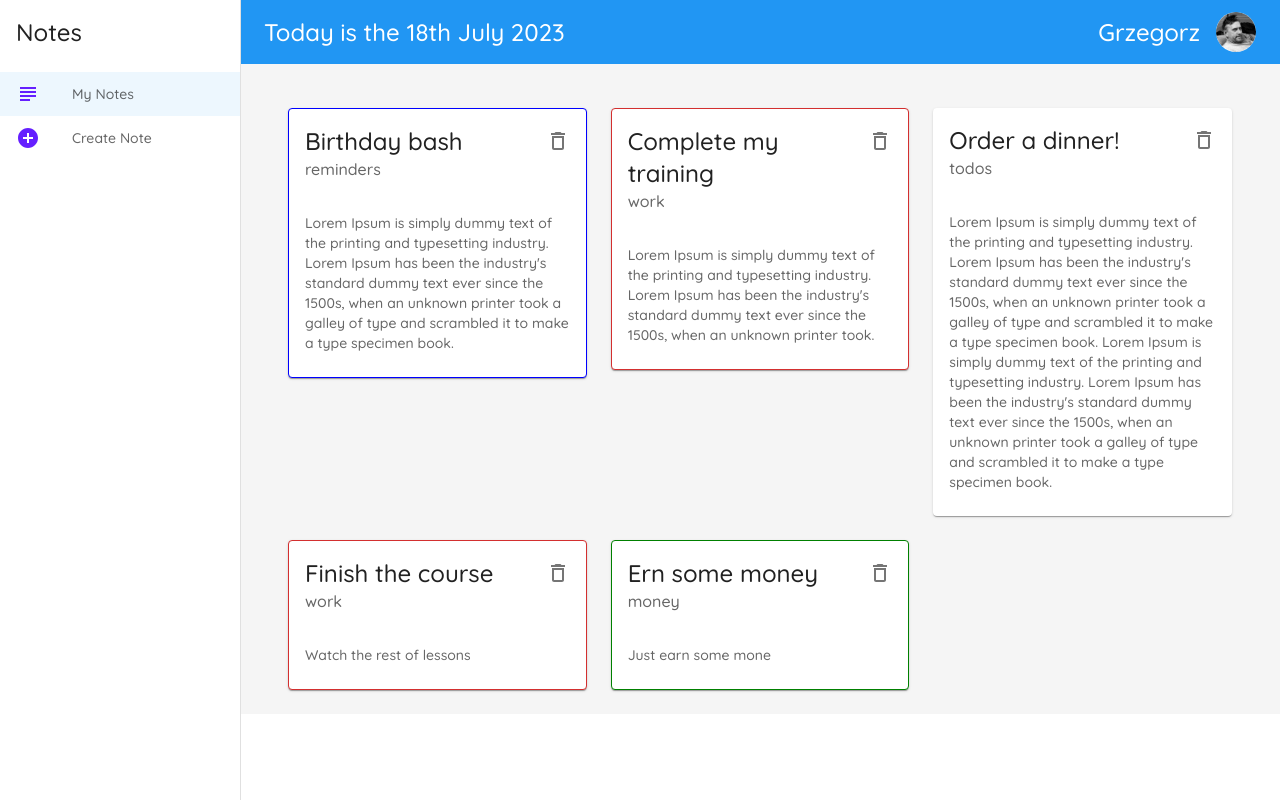
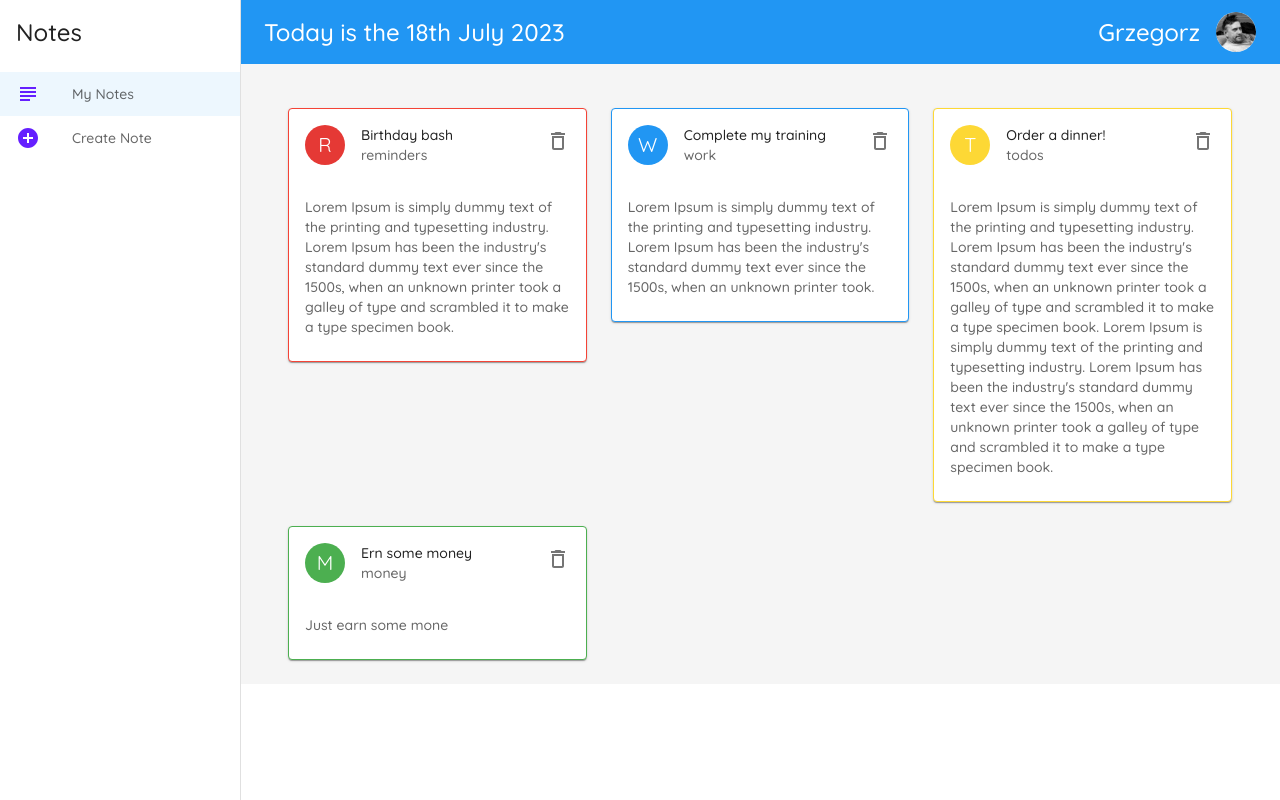
Before and after one commit to GrzegorzPacewicz/notes-mui, a React (Vite) app: page /#/ in a window 1280 px wide. Built offline with nearby package versions, Linux system fonts and the light colour scheme; data requests are answered from the project's data file.

Commit message:
Avatar in NoteCard.jsx. Colors set to MUI standard

```diff
--- a/data/db.json
+++ b/data/db.json
@@ -19,12 +19,6 @@
       "id": 3
     },
     {
-      "title": "Finish the course",
-      "details": "Watch the rest of lessons",
-      "category": "work",
-      "id": 4
-    },
-    {
       "title": "Ern some money",
       "details": "Just earn some mone",
       "category": "money",
--- a/src/components/NoteCard.jsx
+++ b/src/components/NoteCard.jsx
@@ -1,27 +1,36 @@
-import { Card, CardContent, CardHeader, IconButton, styled, Typography } from "@mui/material";
+import { Avatar, Card, CardContent, CardHeader, IconButton, styled, Typography } from "@mui/material";
 import { DeleteOutlined } from "@mui/icons-material";
 import PropTypes from 'prop-types';
+import { green, red, yellow } from "@mui/material/colors";
 
 const StyledCard = styled(Card)(({theme, note}) => ({
     border:
-        note.category === 'work' ? `1px solid ${theme.palette.error.main}`
-        : note.category === 'reminders' ? `1px solid blue`
-        : note.category === 'money' ? `1px solid green`
+        note.category === 'work' ? `1px solid ${theme.palette.primary.main}`
+        : note.category === 'reminders' ? `1px solid ${red[500]}`
+        : note.category === 'money' ? `1px solid ${green[500]}`
+        : note.category === 'todos' ? `1px solid ${yellow[600]}`
         : 'none',
     transition: 'transform 0.5s ease',
     '&:hover': {
         transform: 'scale(1.05)',
     },
-
 }));
 
-// instead the theme you can use it red for example;
+const StyledAvatar = styled(Avatar)(({theme, note}) => ({
+    backgroundColor:
+        note.category === 'work' ? `${theme.palette.primary.main}`
+        : note.category === 'reminders' ? red[600]
+        : note.category === 'money' ? green[500]
+        : note.category === 'todos' ? yellow[600]
+        : 'none',
+   }));
 
 const NoteCard = ({note, handleDelete}) => {
     return (
         <div>
             <StyledCard elevation={1} note={note}>
                 <CardHeader
+                    avatar={<StyledAvatar note={note} >{note.category[0].toUpperCase()}</StyledAvatar>}
                     action={
                         <IconButton onClick={() => handleDelete(note.id)}>
                             <DeleteOutlined/>
```
